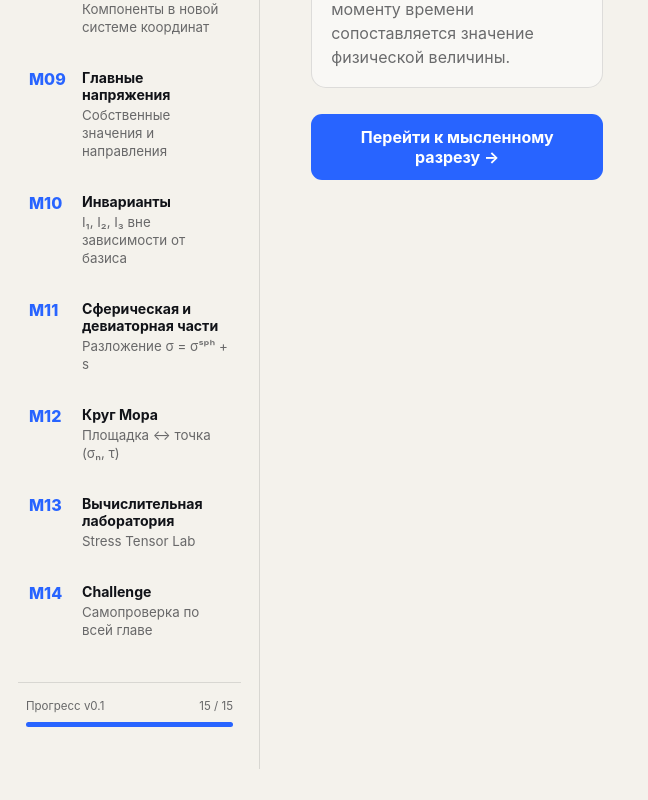
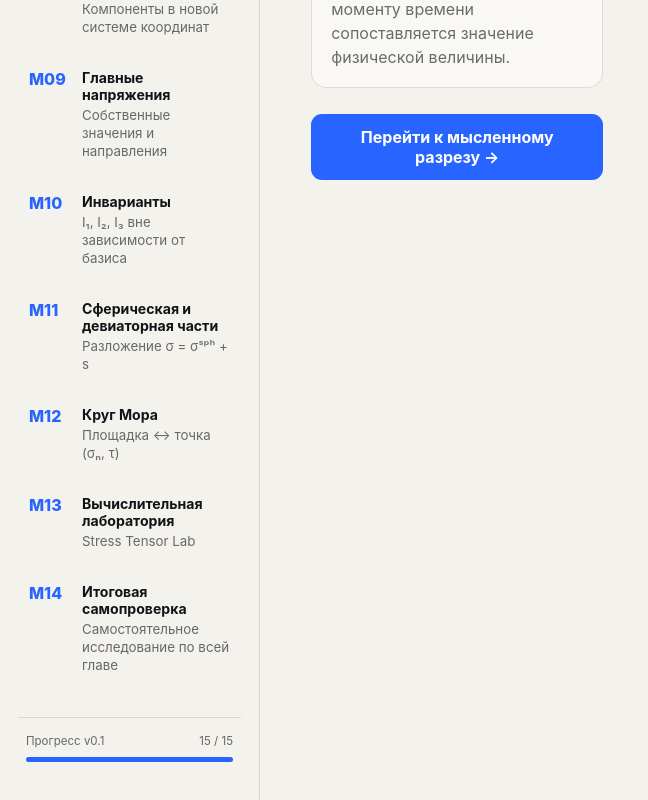
Before and after one commit to karinaurazova/interactive_book_on_continuum_mechanics, a React (Vite) app: page / in a window 1280 px wide. Shown: the part 933-1733 px from the top of the page, without its empty margins (0-648 px from the left). Before the commit the page ends 1702 px from the top, so only its background shows below. Built offline with nearby package versions, Linux system fonts and the light colour scheme.

Commit message:
copy: localize M14 Russian title

```diff
--- a/src/i18n.ts
+++ b/src/i18n.ts
@@ -30,7 +30,7 @@ export const ui = {
       M11: { title: 'Сферическая и девиаторная части', subtitle: 'Разложение σ = σˢᵖʰ + s' },
       M12: { title: 'Круг Мора', subtitle: 'Площадка ↔ точка (σₙ, τ)' },
       M13: { title: 'Вычислительная лаборатория', subtitle: 'Stress Tensor Lab' },
-      M14: { title: 'Challenge', subtitle: 'Самопроверка по всей главе' },
+      M14: { title: 'Итоговая самопроверка', subtitle: 'Самостоятельное исследование по всей главе' },
     },
   },
   en: {
```
